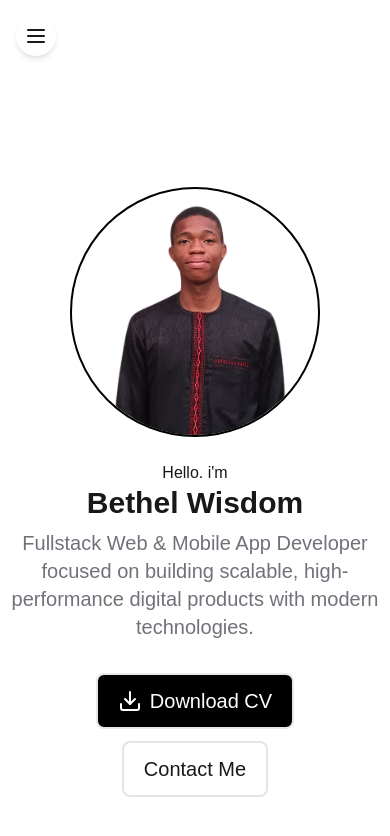
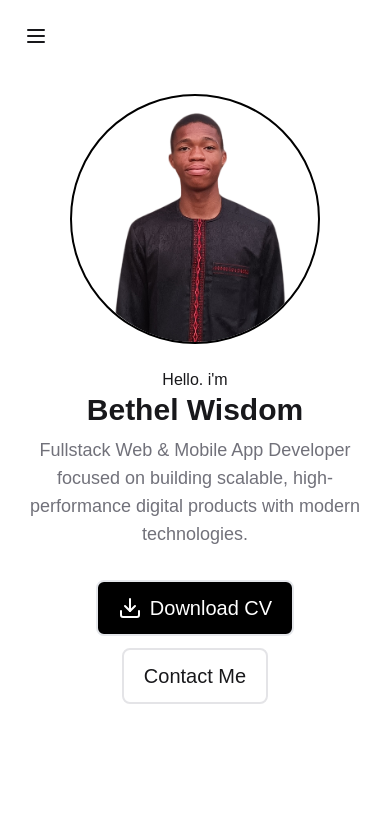
Before and after one commit to Kristal951/My-portfolio, a React (Create React App) app: page / in a window 390 px wide. Shown: the top 836 px of the page. Built offline with nearby package versions, Linux system fonts and the light colour scheme.

Commit message:
made some changes

```diff
--- a/src/App.js
+++ b/src/App.js
@@ -18,10 +18,8 @@ const App = () => {
       setActiveLink(location);
     };
 
-    // Listen to hash changes
     window.addEventListener("hashchange", handleHashChange);
 
-    // Initialize on first load
     handleHashChange();
 
     return () => window.removeEventListener("hashchange", handleHashChange);
@@ -42,7 +40,7 @@ const App = () => {
           <Projects />
         </section>
 
-        <section id="Arsenal" className="h-[80vh] overflow-x-hidden">
+        <section id="Arsenal" className="md:h-[80vh] h-screen overflow-x-hidden">
           <Arsenal />
         </section>
 
--- a/src/components/MobileSidebar.jsx
+++ b/src/components/MobileSidebar.jsx
@@ -41,23 +41,22 @@ const MobileSidebar = () => {
   return (
     <div className="md:hidden z-[100] w-full">
       <div
+       onClick={() => setIsOpen(!isOpen)}
         className={`fixed top-4 left-4 z-[100] transition-transform ${
           isOpen ? "translate-x-72" : "translate-x-0"
         }`}
       >
         <button
           onClick={() => setIsOpen(!isOpen)}
-          className="p-2 rounded-full bg-white shadow-md backdrop-blur-sm"
+          className={`p-2 ${isOpen ? "rounded-full shadow-md backdrop-blur-sm" : ""} bg-white`}
         >
           {isOpen ? <HiOutlineX size={24} /> : <HiOutlineMenu size={24} />}
         </button>
       </div>
 
-      {/* Sidebar with Overlay */}
       <AnimatePresence>
         {isOpen && (
           <>
-            {/* Overlay */}
             <motion.div
               className="fixed inset-0 bg-black bg-opacity-50 z-[40]"
               initial={{ opacity: 0 }}
@@ -65,10 +64,9 @@ const MobileSidebar = () => {
               exit={{ opacity: 0 }}
             />
 
-            {/* Sidebar */}
             <motion.div
               ref={sidebarRef}
-              className="fixed top-0 left-0 w-[80%] sm:w-[70%] h-full bg-white/70 backdrop-blur-md shadow-lg p-6 pt-24 flex flex-col gap-6 z-[80] rounded-tr-2xl rounded-br-2xl"
+              className="fixed top-0 left-0 w-[80%] sm:w-[70%] h-full bg-white backdrop-blur-md shadow-lg p-6 pt-24 flex flex-col gap-6 z-[80] rounded-tr-2xl rounded-br-2xl"
               variants={sidebarVariants}
               initial="hidden"
               animate="visible"
--- a/src/components/index.js
+++ b/src/components/index.js
@@ -16,6 +16,7 @@ import Express_Image from "../assets/images/Express.png";
 import Figma_Image from "../assets/images/Figma.png";
 import GitHub_Image from "../assets/images/Github.png";
 import Git_Image from "../assets/images/Git.png";
+import Sql_Image from "../assets/images/Sql.png";
 import NextJs_Image from "../assets/images/Next_js_logo.png";
 import TypeScript_Image from "../assets/images/typescript_logo.svg";
 import SocketIo_Image from "../assets/images/socket_io_logo.svg";
@@ -235,6 +236,13 @@ export const AllSkill = [
     barWidth: 80,
     category: "tools",
     image: Figma_Image,
+  },
+  {
+    id: "sql",
+    label: "Sql",
+    barWidth: 80,
+    category: "database",
+    image: Sql_Image,
   },
 ];
 
--- a/src/pages/Arsenal.jsx
+++ b/src/pages/Arsenal.jsx
@@ -5,10 +5,10 @@ import TechPill from "../components/TechPill";
 const Arsenal = () => {
   return (
     <section
-      className="w-full h-full flex flex-col items-center justify-center px-6 py-20 gap-5 bg-card"
+      className="w-full h-full flex flex-col items-center justify-center md:px-6 px-3 py-6 md:py-20 gap-5 bg-card"
     >
       <div className="flex flex-col items-center justify-center text-center max-w-2xl">
-        <h1 className="text-4xl md:text-5xl font-black text-text tracking-tighter mb-4">
+        <h1 className="text-4xl md:text-5xl font-black text-text tracking-tighter md:mb-4 mb-2">
           <span className="text-muted">Technical</span> Arsenal
         </h1>
         <p className="text-muted text-base md:text-lg max-w-md leading-relaxed">
@@ -17,7 +17,7 @@ const Arsenal = () => {
         </p>
       </div>
 
-      <div className="w-full max-w-3xl my-10 flex flex-wrap gap-6 justify-center items-center">
+      <div className="w-full max-w-3xl md:my-10 flex flex-wrap md:gap-6 gap-4 justify-center items-center">
         {AllSkill && AllSkill.length > 0 ? (
           AllSkill.map((skill, index) => (
             <TechPill
--- a/src/pages/Contact.jsx
+++ b/src/pages/Contact.jsx
@@ -4,8 +4,8 @@ import { IoMail } from "react-icons/io5";
 
 const Contact = () => {
   return (
-    <section className="w-full min-h-screen flex items-center justify-center px-6 py-24 bg-[var(--bg)] border-t border-[var(--border)]">
-      <div className="bg-[var(--card)] border border-[var(--border)] rounded-2xl p-10 md:p-16 flex flex-col items-center justify-center text-center max-w-3xl w-full shadow-sm">
+    <section className="w-full min-h-screen flex items-center justify-center md:px-6 px-4 py-24 bg-[var(--bg)] border-t border-[var(--border)]">
+      <div className="bg-[var(--card)] border border-[var(--border)] rounded-2xl py-8 px-4 md:p-16 flex flex-col items-center justify-center text-center max-w-3xl w-full shadow-sm">
         <div className="w-full flex flex-col gap-4">
           <h1 className="w-full text-[var(--text)] tracking-tighter text-4xl md:text-5xl font-black">
             <span className="text-muted">Wanna talk?</span> Contact Me.
--- a/src/pages/Home.jsx
+++ b/src/pages/Home.jsx
@@ -14,7 +14,7 @@ const Home = () => {
         bg-white/10 backdrop-blur-md border border-white/20 opacity-10 shadow-[0_0_80px_rgba(0,0,0,0.7)] animate-pulse z-0"
       />
 
-      <div className="relative z-10 flex flex-col md:flex-row items-center justify-center gap-6 w-full h-full details-container">
+      <div className="relative z-10 flex flex-col md:flex-row items-center gap-6 w-full h-full details-container mt-6">
         <div className="flex w-[250px] h-[250px] md:w-[300px] md:h-[300px] items-center justify-center">
           <img
             src={Pic}
@@ -29,13 +29,13 @@ const Home = () => {
           // whileInView="visible"
           // variants={textVariants}
         >
-          <div className="flex flex-col text-center gap-2">
+          <div className="flex flex-col text-center gap-2 px-4">
             <div className="">
               <p className="text-base">Hello. i'm</p>
               <h2 className="text-3xl font-bold">Bethel Wisdom</h2>
             </div>
 
-            <h4 className="text-xl max-w-lg text-muted">
+            <h4 className="md:text-xl text-lg max-w-lg text-muted">
               Fullstack Web & Mobile App Developer focused on building scalable,
               high-performance digital products with modern technologies.
             </h4>
```
